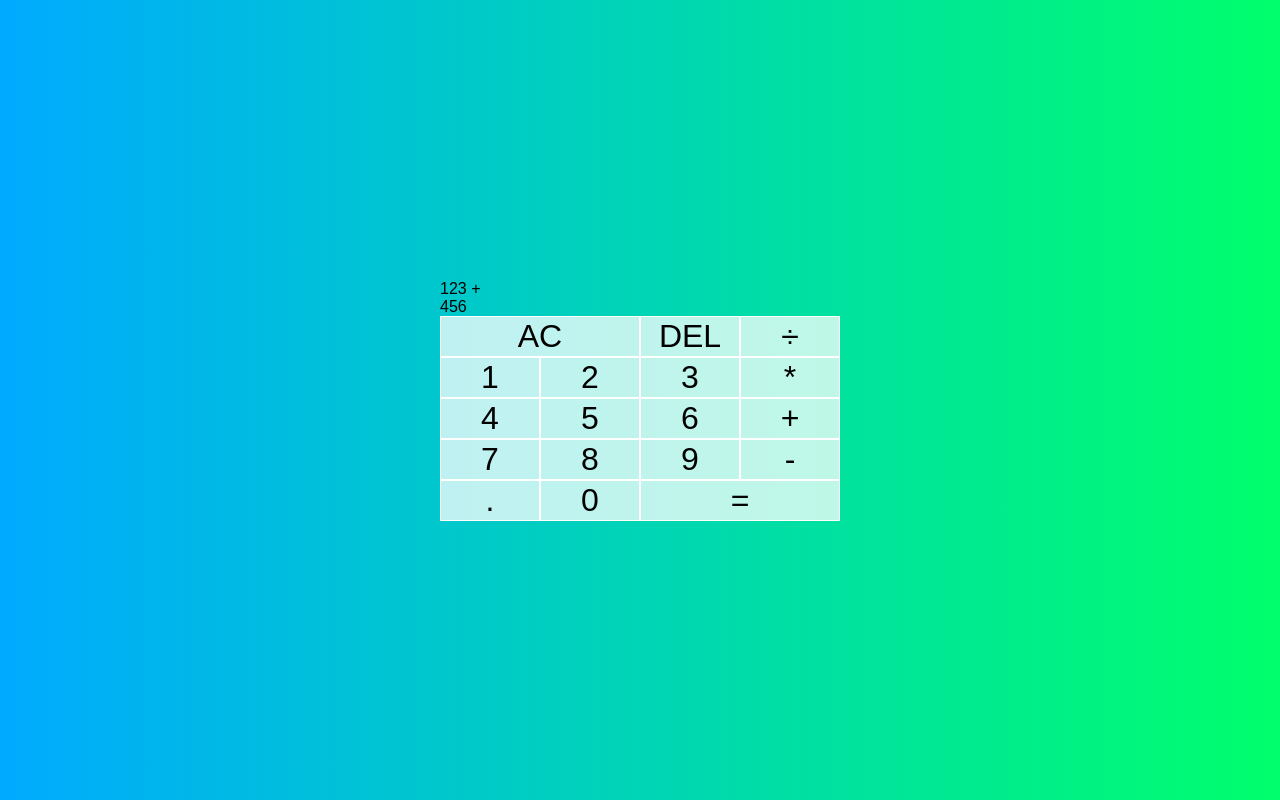
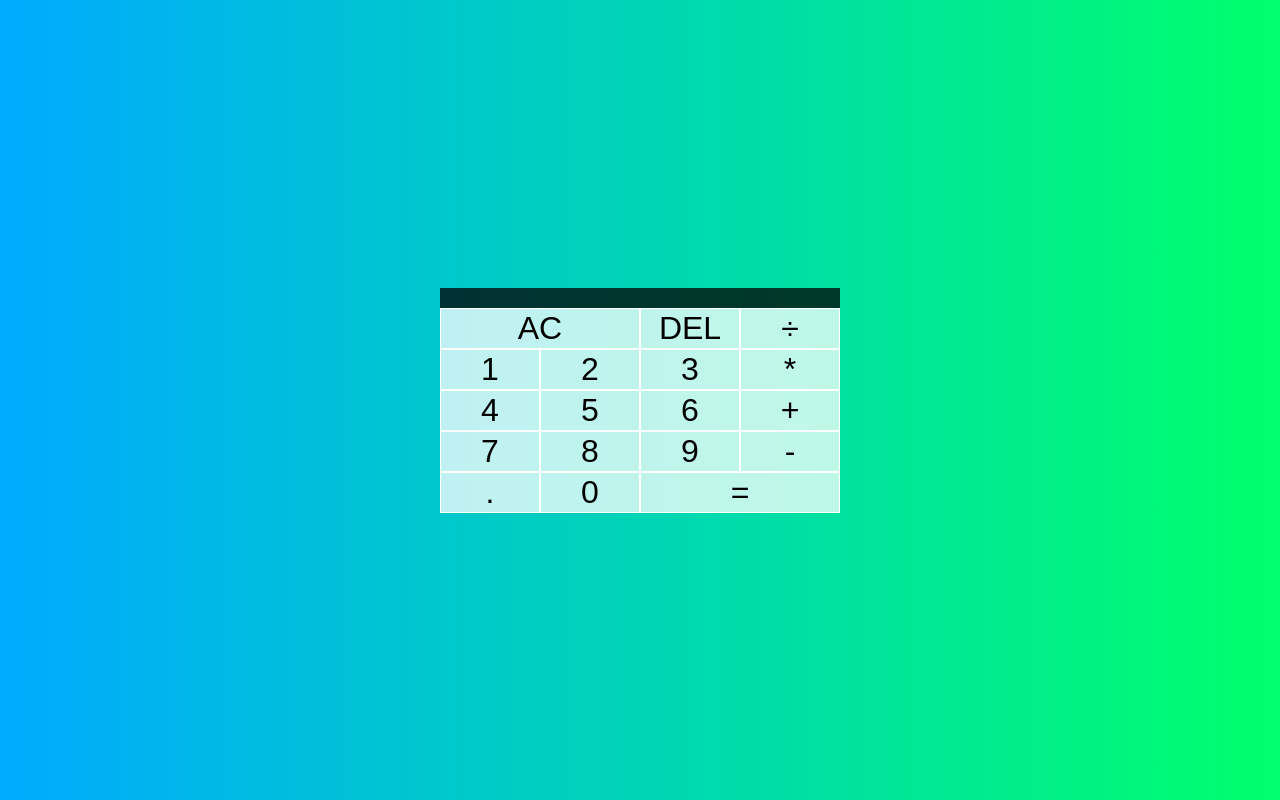
Before and after one commit to PeterDevelops/JavascriptCalcuatorTutorial, a plain HTML site: page index.html in a window 1280 px wide. Drawn offline with Linux system fonts and the light colour scheme.

Commit message:
Added css to output box

```diff
--- a/index.html
+++ b/index.html
@@ -11,8 +11,8 @@
 <body>
   <div class="calculator-grid">
     <div class="output">
-      <div class="previous-opperand">123 +</div>
-      <div class="current-opperand">456</div>
+      <div class="previous-operand"></div>
+      <div class="current-operand"></div>
     </div>
     <button class="span-two">AC</button>
     <button>DEL</button>
--- a/style.css
+++ b/style.css
@@ -31,4 +31,20 @@ body {
 }
 .output {
   grid-column: 1 / -1;
+  background-color: rgba(0, 0, 0, .75);
+  display: flex;
+  align-items: flex-end;
+  justify-content: space-around;
+  flex-direction: column;
+  padding: 10px;
+  word-wrap: break-word;
+  word-break: break-all;
 }
+.output .previous-operand {
+  color: rgba(255, 255, 255, .75);
+  font-size: 1.5rem;
+}
+.output .current-operand {
+  color: white;
+  font-size: 2.5rem;
+}
```
